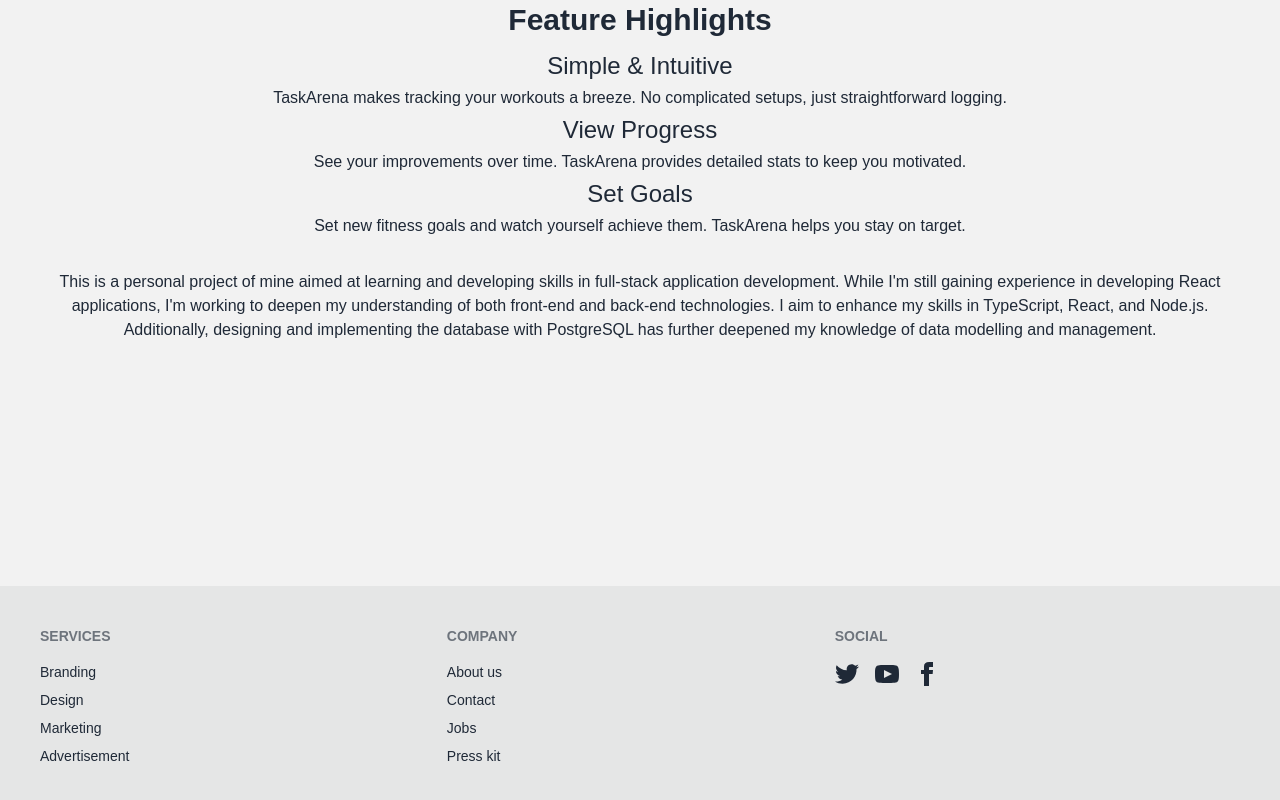
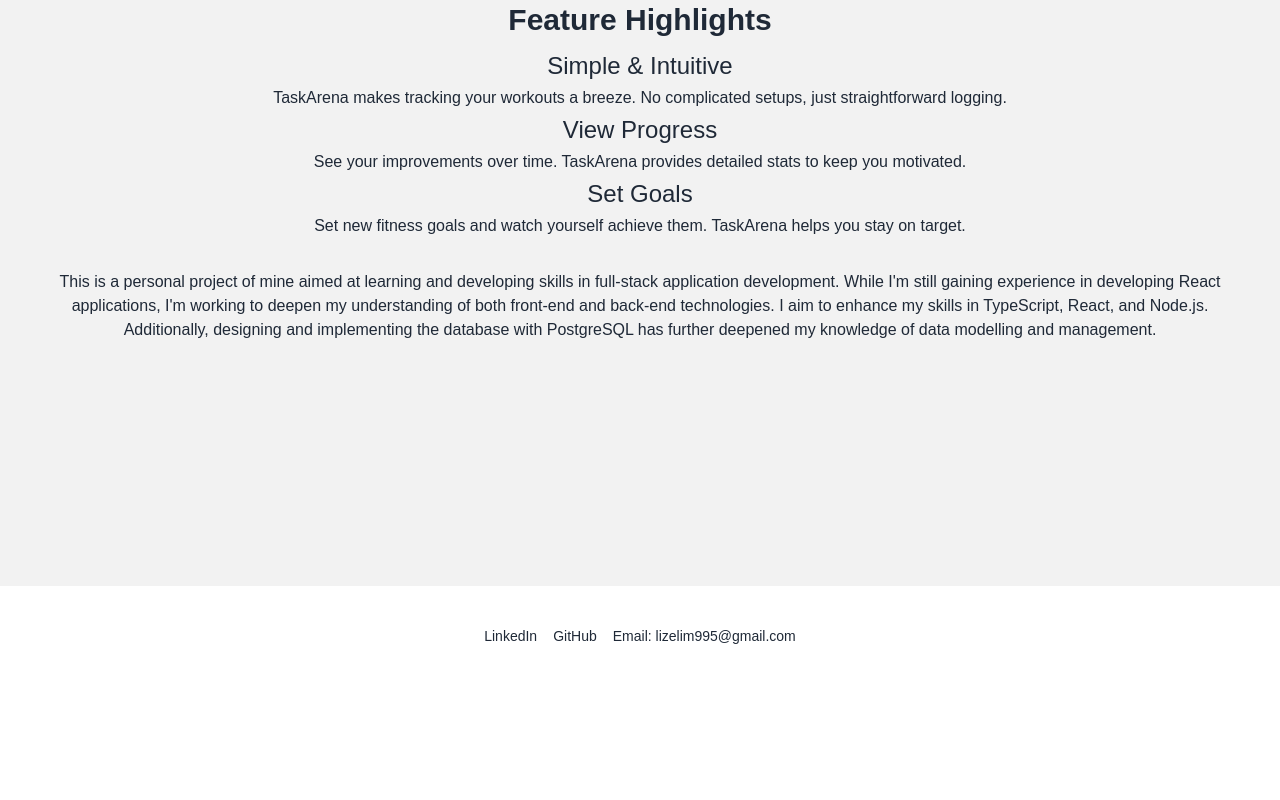
Before and after one commit to LiZeLim/task_arena, a Next.js app: page / in a window 1280 px wide. Shown: the part 1082-1882 px from the top of the page. After the commit the page ends 1768 px from the top, so only its background shows below. Built offline with nearby package versions, Linux system fonts and the light colour scheme; a web font is replaced by a local one.

Commit message:
Updated footed

```diff
--- a/app/components/footer.tsx
+++ b/app/components/footer.tsx
@@ -1,60 +1,28 @@
 import React from "react";
+import Link from "next/link";
 
 export const Footer = () => {
     return (
         <section>
-            <footer className="footer p-10 bg-base-300 text-base-content">
-                <nav>
-                    <h6 className="footer-title">Services</h6>
-                    <a className="link link-hover">Branding</a>
-                    <a className="link link-hover">Design</a>
-                    <a className="link link-hover">Marketing</a>
-                    <a className="link link-hover">Advertisement</a>
-                </nav>
-                <nav>
-                    <h6 className="footer-title">Company</h6>
-                    <a className="link link-hover">About us</a>
-                    <a className="link link-hover">Contact</a>
-                    <a className="link link-hover">Jobs</a>
-                    <a className="link link-hover">Press kit</a>
-                </nav>
-                <nav>
-                    <h6 className="footer-title">Social</h6>
-                    <div className="grid grid-flow-col gap-4">
-                        <a>
-                            <svg
-                                xmlns="http://www.w3.org/2000/svg"
-                                width="24"
-                                height="24"
-                                viewBox="0 0 24 24"
-                                className="fill-current"
-                            >
-                                <path d="M24 4.557c-.883.392-1.832.656-2.828.775 1.017-.609 1.798-1.574 2.165-2.724-.951.564-2.005.974-3.127 1.195-.897-.957-2.178-1.555-3.594-1.555-3.179 0-5.515 2.966-4.797 6.045-4.091-.205-7.719-2.165-10.148-5.144-1.29 2.213-.669 5.108 1.523 6.574-.806-.026-1.566-.247-2.229-.616-.054 2.281 1.581 4.415 3.949 4.89-.693.188-1.452.232-2.224.084.626 1.956 2.444 3.379 4.6 3.419-2.07 1.623-4.678 2.348-7.29 2.04 2.179 1.397 4.768 2.212 7.548 2.212 9.142 0 14.307-7.721 13.995-14.646.962-.695 1.797-1.562 2.457-2.549z"></path>
-                            </svg>
-                        </a>
-                        <a>
-                            <svg
-                                xmlns="http://www.w3.org/2000/svg"
-                                width="24"
-                                height="24"
-                                viewBox="0 0 24 24"
-                                className="fill-current"
-                            >
-                                <path d="M19.615 3.184c-3.604-.246-11.631-.245-15.23 0-3.897.266-4.356 2.62-4.385 8.816.029 6.185.484 8.549 4.385 8.816 3.6.245 11.626.246 15.23 0 3.897-.266 4.356-2.62 4.385-8.816-.029-6.185-.484-8.549-4.385-8.816zm-10.615 12.816v-8l8 3.993-8 4.007z"></path>
-                            </svg>
-                        </a>
-                        <a>
-                            <svg
-                                xmlns="http://www.w3.org/2000/svg"
-                                width="24"
-                                height="24"
-                                viewBox="0 0 24 24"
-                                className="fill-current"
-                            >
-                                <path d="M9 8h-3v4h3v12h5v-12h3.642l.358-4h-4v-1.667c0-.955.192-1.333 1.115-1.333h2.885v-5h-3.808c-3.596 0-5.192 1.583-5.192 4.615v3.385z"></path>
-                            </svg>
-                        </a>
-                    </div>
+            <footer className="footer footer-center bg-base-400 text-base-content rounded p-10">
+                <nav className="grid grid-flow-col gap-4">
+                    <a
+                        href="https://www.linkedin.com/in/lizelim/"
+                        target="_blank"
+                        rel="noopener"
+                        className="link link-hover"
+                    >
+                        LinkedIn
+                    </a>
+                    <a
+                        href="https://github.com/LiZeLim"
+                        target="_blank"
+                        rel="noopener"
+                        className="link link-hover"
+                    >
+                        GitHub
+                    </a>
+                    <p>Email: lizelim995@gmail.com</p>
                 </nav>
             </footer>
         </section>
```
